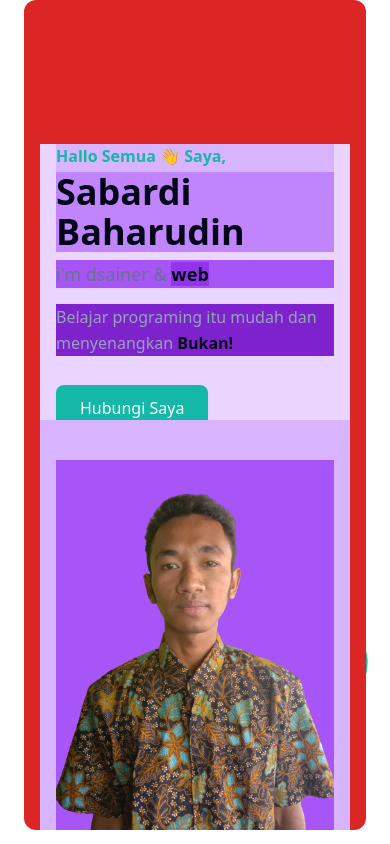
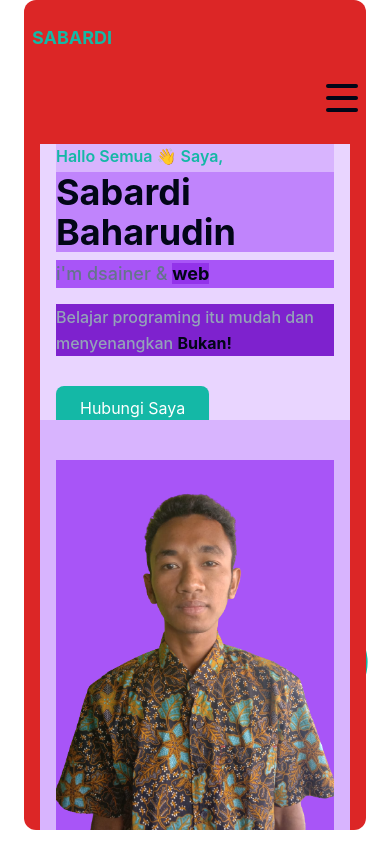
Before and after one commit to Sabardi/Web-portfolio-tailwin, a website: page src/index.html in a window 390 px wide. Shown: the top 844 px of the page. Drawn offline with Linux system fonts and the light colour scheme.

Commit message:
membuatkan hamburger menu terlebih dahulu

```diff
--- a/src/index.html
+++ b/src/index.html
@@ -7,6 +7,25 @@
     <title>Document</title>
 </head>
 <body>
+
+    <!-- header start -->
+    <header class="bg-transparent absolute top-0 left-0 w-full flex items-center z-10">
+        <div class="container">
+            <div class="items-center justify-between relative">
+                <div class="px-4">
+                    <a href="#home" class="font-bold text-lg text-primary block py-6">SABARDI</a>
+                </div>
+                <div class="flex justify-center px-4">
+                    <button id="hamburger" name="hamburger" type="button" class=" block absolute right-4">
+                        <span class="hamburger-line2"></span>
+                        <span class="hamburger-line2"></span>
+                        <span class="hamburger-line2"></span>
+                    </button>
+                </div>
+            </div>
+        </div>
+    </header>
+    <!-- header start -->
 
    <!-- hero section start-->
    <!-- block untuk text atau konten ke bawah
@@ -28,7 +47,7 @@
             <!-- foto -->
             <div class="bg-purple-300 w-full self-end px-4 lg:w-1/2">
                 <div class="bg-purple-400 mt-10 relative lg:mt-9 lg:right-0">
-                    <img src="img/foto ku.png" alt="Sabardi" class="bg-purple-500 max-w-full mx-auto">
+                    <img src="img/foto ku.png" alt="Sabardi" class="bg-purple-500 max-w-full mx-auto lg:max-w-xs">
 
                     <span class="absolute bottom-0 -z-10 left-1/2 -translate-x-1/2 md:scale-110">
                     <svg width="400" height="400" viewBox="0 0 200 200" xmlns="http://www.w3.org/2000/svg">
--- a/src/input.css
+++ b/src/input.css
@@ -1,3 +1,15 @@
 @tailwind base;
 @tailwind components;
 @tailwind utilities;
+
+body {
+    font-family: 'inter', sans-serif;
+}
+
+.hamburger-line {
+    @apply h-[2px] w-[30px] my-2 bg-black block;
+}
+
+.hamburger-line2 {
+    @apply h-1 w-8 bg-black my-2 block rounded-full;
+}
```
Also changed, not shown: dist/styl.css.
